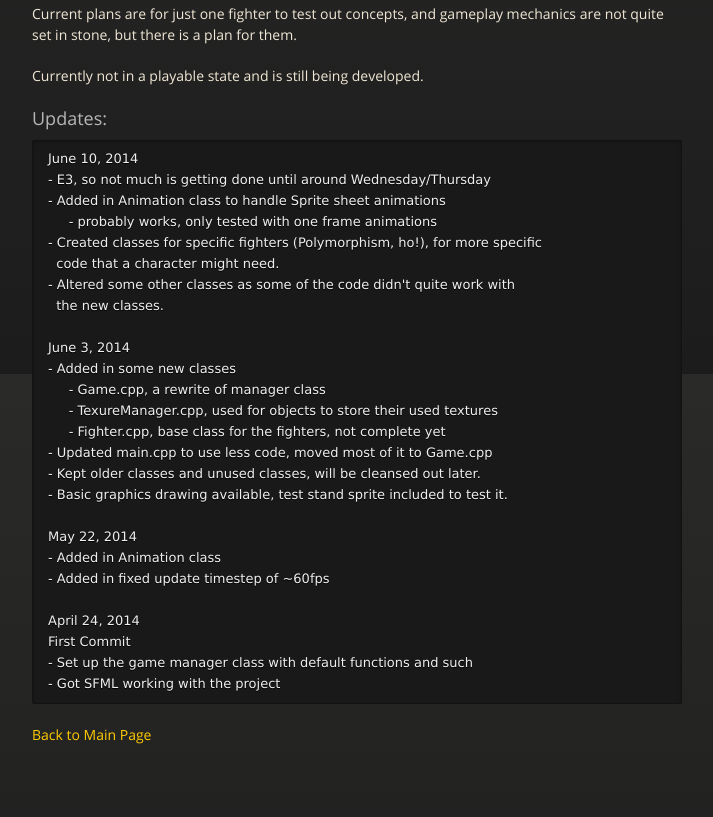
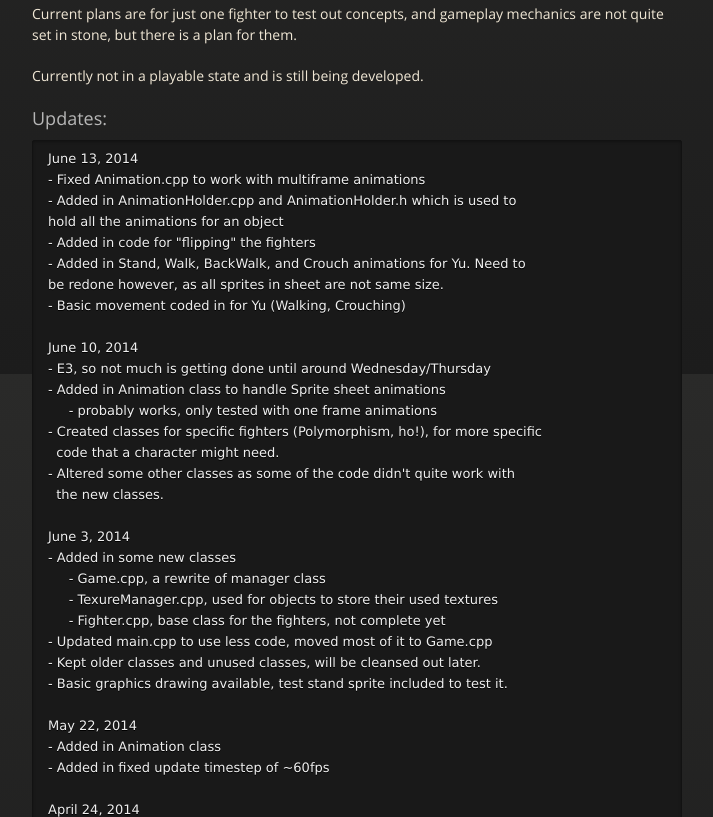
Before and after one commit to MVPet/AGame, a plain HTML site: page index.html in a window 1280 px wide. Shown: the part 426-1243 px from the top of the page, without its empty margins (283-996 px from the left). Drawn offline with nearby package versions, Linux system fonts and the light colour scheme.

```diff
--- a/index.html
+++ b/index.html
@@ -53,7 +53,16 @@ It is a game that is made with C++ and the SFML API.</p>
 <h3>
 <a name="updates" class="anchor" href="#updates"><span class="octicon octicon-link"></span></a>Updates:</h3>
 
-<pre><code>June 10, 2014
+<pre><code>June 13, 2014
+- Fixed Animation.cpp to work with multiframe animations
+- Added in AnimationHolder.cpp and AnimationHolder.h which is used to
+hold all the animations for an object
+- Added in code for "flipping" the fighters
+- Added in Stand, Walk, BackWalk, and Crouch animations for Yu. Need to
+be redone however, as all sprites in sheet are not same size.
+- Basic movement coded in for Yu (Walking, Crouching)
+
+June 10, 2014
 - E3, so not much is getting done until around Wednesday/Thursday
 - Added in Animation class to handle Sprite sheet animations
      - probably works, only tested with one frame animations
```
Also changed, not shown: params.json (+1 -1 lines).
